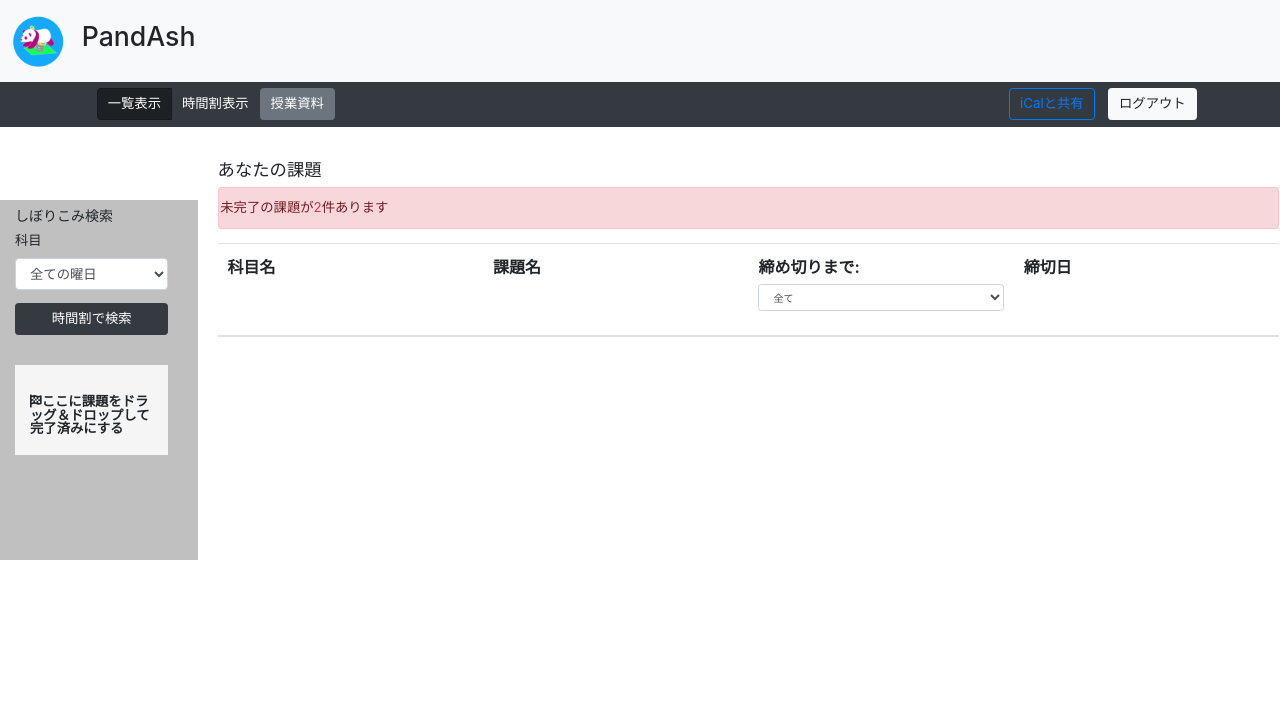
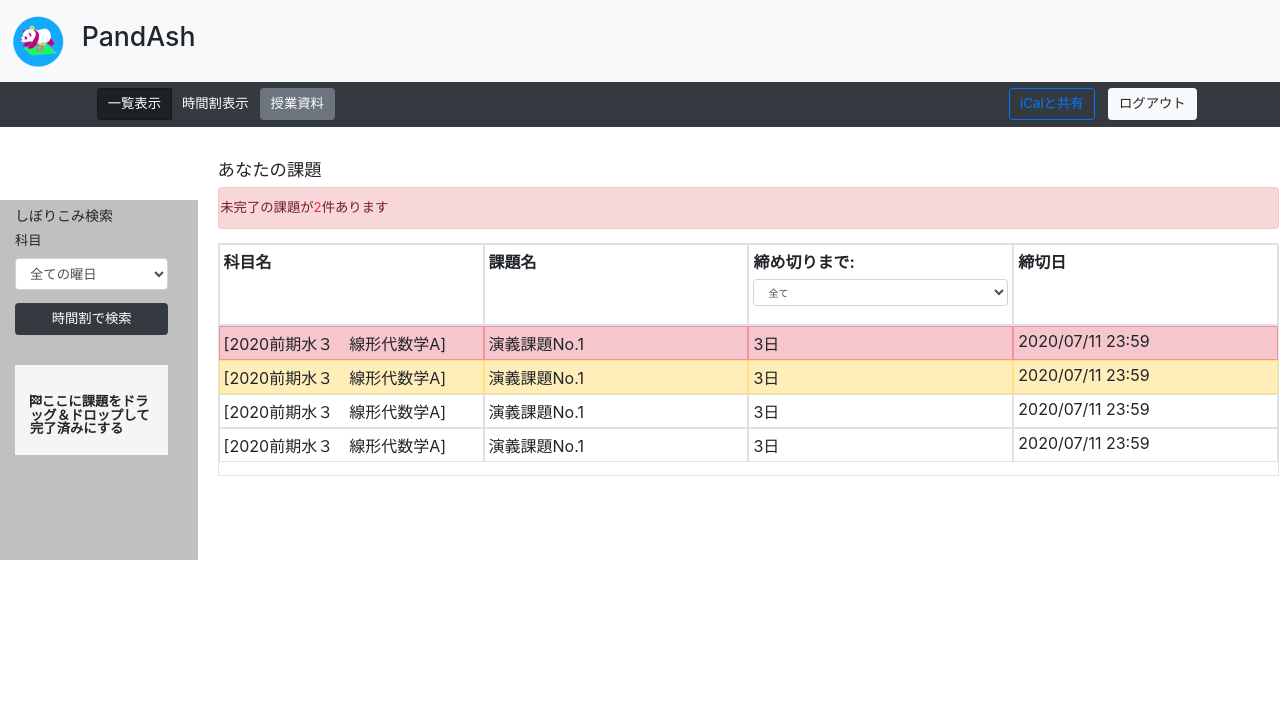
Before and after one commit to kyoto-u/pandash, a Flask app: page /tasklist/1/1 in a window 1280 px wide. Shown: the top 716 px of the page. Run offline with Flask 2, Linux system fonts and the light colour scheme; data that the repository does not hold is empty; some libraries are stand-ins or nearby versions.

Commit message:
ヘルプ画面の追加

```diff
--- a/app/static/css/originalcss_forlg.css
+++ b/app/static/css/originalcss_forlg.css
@@ -36,17 +36,35 @@ footer {
     background-color: silver;
 }
 
-
+@media screen and (min-width: 700px) {
+/* 480pxまでの幅の場合に適応される */
 #kyoudailogo{
     width:250;
     height:125;
-    margin-left: calc(50vw - 280px);
+    margin-left: calc(50vw - 330px);
+    margin-right: 30;
 }
 
 #KIMClogo{
-    width:250;
+    width:337;
     height:125;
-    margin-right: calc(50vw - 280px);
+    margin-right: calc(50vw - 330px);
+}
+}
+
+@media screen and (max-width: 700px) {
+/* 320pxまでの幅の場合に適応される */
+#kyoudailogo{
+    width:30vw;
+    height:15vw;
+    margin-left: 15vw;
+}
+
+#KIMClogo{
+    width:40vw;
+    height:15vw;
+    margin-right: 15vw;
+}
 }
 
 .navbar-nav{
--- a/app/static/css/originalcss_formd.css
+++ b/app/static/css/originalcss_formd.css
@@ -34,33 +34,34 @@ footer {
     background-color: silver;
 }
 
-@media screen and (min-width: 600px) {
+@media screen and (min-width: 700px) {
 /* 480pxまでの幅の場合に適応される */
 #kyoudailogo{
     width:250;
     height:125;
-    margin-left: calc(50vw - 250px);
+    margin-left: calc(50vw - 310px);
+    margin-right: 30;
 }
 
 #KIMClogo{
-    width:250;
+    width:337;
     height:125;
-    margin-right: calc(50vw - 250px);
+    margin-right: calc(50vw - 310px);
 }
 }
 
-@media screen and (max-width: 600px) {
+@media screen and (max-width: 700px) {
 /* 320pxまでの幅の場合に適応される */
 #kyoudailogo{
-    width:40vw;
-    height:20vw;
-    margin-left: 10vw;
+    width:30vw;
+    height:15vw;
+    margin-left: 15vw;
 }
 
 #KIMClogo{
     width:40vw;
-    height:20vw;
-    margin-right: 10vw;
+    height:15vw;
+    margin-right: 15vw;
 }
 }
 
@@ -73,6 +74,9 @@ footer {
   display: flex;
   flex-direction: column;
   left:0;
+  width:94vw;
+  margin-left: 3vw;
+  margin-right: 3vw;
 }
 
 .th,.td{
--- a/app/templates/_base.htm
+++ b/app/templates/_base.htm
@@ -234,9 +234,9 @@
     <div id="footercont" class="container-fluid">
       <div class="row">
         <a href="https://www.kyoto-u.ac.jp/ja"><img id="kyoudailogo"
-            src="{{ url_for('static', filename='images/kyoudai_logo.png') }}"></a>
+            src="https://panda.ecs.kyoto-u.ac.jp/library/image/footer-1.png"></a>
         <a href="http://www.iimc.kyoto-u.ac.jp/ja/"><img id="KIMClogo"
-            src="{{ url_for('static', filename='images/KIMC_logo.png') }}"></a>
+            src="https://panda.ecs.kyoto-u.ac.jp/library/image/footer-3.png"></a>
       </div>
       <div class="mx-auto" style="width: fit-content;">
         <small>Copyright 2020 Institute for Information Management and Communication. All rights
--- a/app/templates/overview.htm
+++ b/app/templates/overview.htm
@@ -741,6 +741,7 @@
             </div>
           </div>
         </div>
+        <!---->
       </div>
 
     </div>
--- a/app/templates/tasklist.htm
+++ b/app/templates/tasklist.htm
@@ -40,7 +40,7 @@
       </div>
     </div>
     <!--課題表-->
-    <div class="table-responsive">
+    <div class="table-responsive table-sm table-bordered">
       <table class="table">
         <thead>
           <tr class="d-flex">
@@ -66,12 +66,38 @@
           {% for task in tasks %}
           <tr class="d-flex tablecontents">
             <td class="col-3">{{task.subject}}</td>
-            <td class="col-3">{{task.taskname}}</td>
+            <td class="col-3"><a draggable="true">{{task.taskname}}</a></td>
             <td class="col-3">{{task.time_left}}</td>
             <td class="col-3">{{task.deadline}}</td>
           </tr>
           {% endfor %}
 
+          <tr class="d-flex tablecontents table-danger">
+            <td class="col-3">[2020前期水３　線形代数学A]</td>
+            <td class="col-3">演義課題No.1</td>
+            <td class="col-3">3日</td>
+            <td class="col-3">2020/07/11 23:59</td>
+          </tr>
+          <tr class="d-flex tablecontents table-warning">
+            <td class="col-3">[2020前期水３　線形代数学A]</td>
+            <td class="col-3">演義課題No.1</td>
+            <td class="col-3">3日</td>
+            <td class="col-3">2020/07/11 23:59</td>
+          </tr>
+          <tr class="d-flex tablecontents">
+            <td class="col-3">[2020前期水３　線形代数学A]</td>
+            <td class="col-3"><a draggable="true">演義課題No.1</a></td>
+            <td class="col-3">3日</td>
+            <td class="col-3">2020/07/11 23:59</td>
+          </tr>
+          <tr class="d-flex tablecontents">
+            <td class="col-3">[2020前期水３　線形代数学A]</td>
+            <td class="col-3"><a draggable="true">演義課題No.1</a></td>
+            <td class="col-3">3日</td>
+            <td class="col-3">2020/07/11 23:59</td>
+          </tr>
+
+
       </table>
     </div>
   </div>
```
Also changed, not shown: app/static/css/home.css (+11 -10 lines), app/templates/_homebase.htm (renamed from app/templates/_home.htm, +6 -9 lines), app/templates/help.htm (added, +26 -0 lines), app/templates/home.htm (added, +9 -0 lines).
